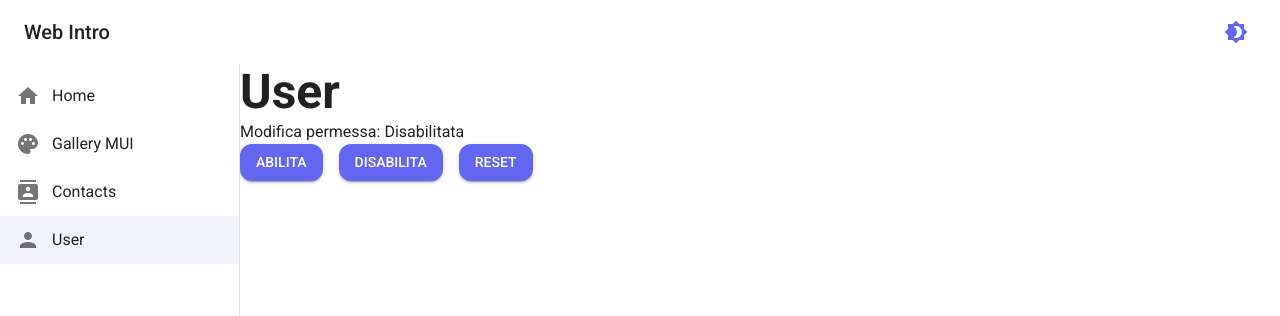
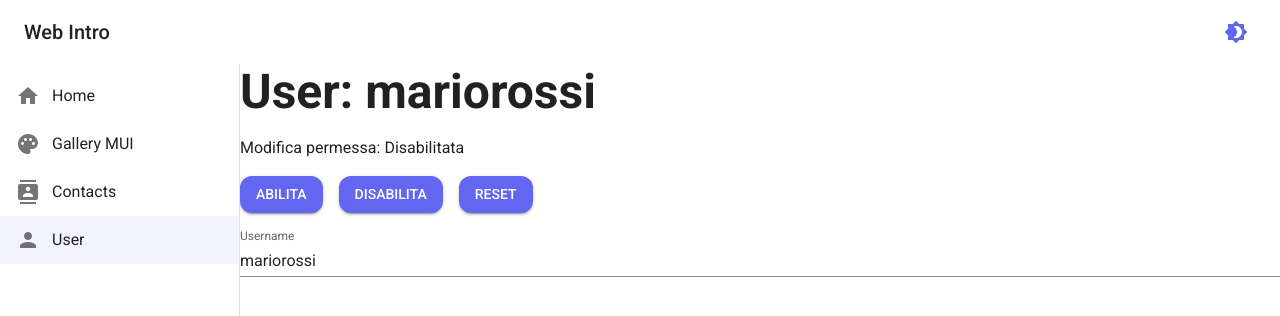
Before and after one commit to MattiaPette/web-intro, a React (Vite) app: page /user in a window 1280 px wide. Shown: the top 316 px of the page. Built offline with nearby package versions, Linux system fonts and the light colour scheme.

Commit message:
feat: username text field

```diff
--- a/dev-dist/sw.js
+++ b/dev-dist/sw.js
@@ -81,7 +81,7 @@ define(['./workbox-7e5eb42b'], (function (workbox) { 'use strict';
     "revision": "3ca0b8505b4bec776b69afdba2768812"
   }, {
     "url": "index.html",
-    "revision": "0.m6gjdbobll"
+    "revision": "0.rbei1kog2oc"
   }], {});
   workbox.cleanupOutdatedCaches();
   workbox.registerRoute(new workbox.NavigationRoute(workbox.createHandlerBoundToURL("index.html"), {
--- /dev/null
+++ b/src/components/user/UsernameText.model.ts
@@ -0,0 +1,4 @@
+export type UsernameTextProps = {
+  handleUsernameChange: (username: string) => void;
+  initialValue?: string;
+}
--- /dev/null
+++ b/src/components/user/UsernameText.tsx
@@ -0,0 +1,14 @@
+import { TextField } from "@mui/material";
+import type { UsernameTextProps } from "./UsernameText.model";
+
+export default function UsernameTextComponent({
+  initialValue,
+  handleUsernameChange
+}: UsernameTextProps) {
+  return <TextField
+    label="Username"
+    variant="standard"
+    defaultValue={initialValue}
+    onChange={(e) => handleUsernameChange(e.target.value)}
+  />
+}
--- a/src/containers/user/UserContainer.tsx
+++ b/src/containers/user/UserContainer.tsx
@@ -1,22 +1,27 @@
-import { Box, Typography } from "@mui/material";
+import { useCallback, useState } from "react";
+import { Stack, Typography } from "@mui/material";
 import UserSectionComponent from "../../components/user/UserSection";
-import { useCallback, useState } from "react";
+import UsernameTextComponent from "../../components/user/UserNameText";
 
 export default function UserContainer() {
   const valoreIniziale = false;
+  const initialUsername = "mariorossi";
   const [editEnabled, setEditEnabled] = useState(valoreIniziale);
+  const [username, setUsername] = useState<string>(initialUsername);
 
   const handleAbilita = useCallback(() => setEditEnabled(true), []);
   const handleDisabilita = useCallback(() => setEditEnabled(false), []);
   const handleReset = useCallback(() => setEditEnabled(valoreIniziale), []);
+  const handleUsernameChange = useCallback((s: string) => setUsername(s), []);
 
-  return <Box>
-    <Typography variant="h3">User</Typography>
+  return <Stack spacing={2}>
+    <Typography variant="h3">User: {username}</Typography>
     <Typography variant="body1">Modifica permessa: {editEnabled ? "Abilitata" : "Disabilitata"}</Typography>
     <UserSectionComponent
       handleAbilitaClick={handleAbilita}
       handleDisabilitaClick={handleDisabilita}
       handleResetClick={handleReset}
     />
-  </Box>
+    <UsernameTextComponent initialValue={initialUsername} handleUsernameChange={handleUsernameChange} />
+  </Stack >
 }
```
